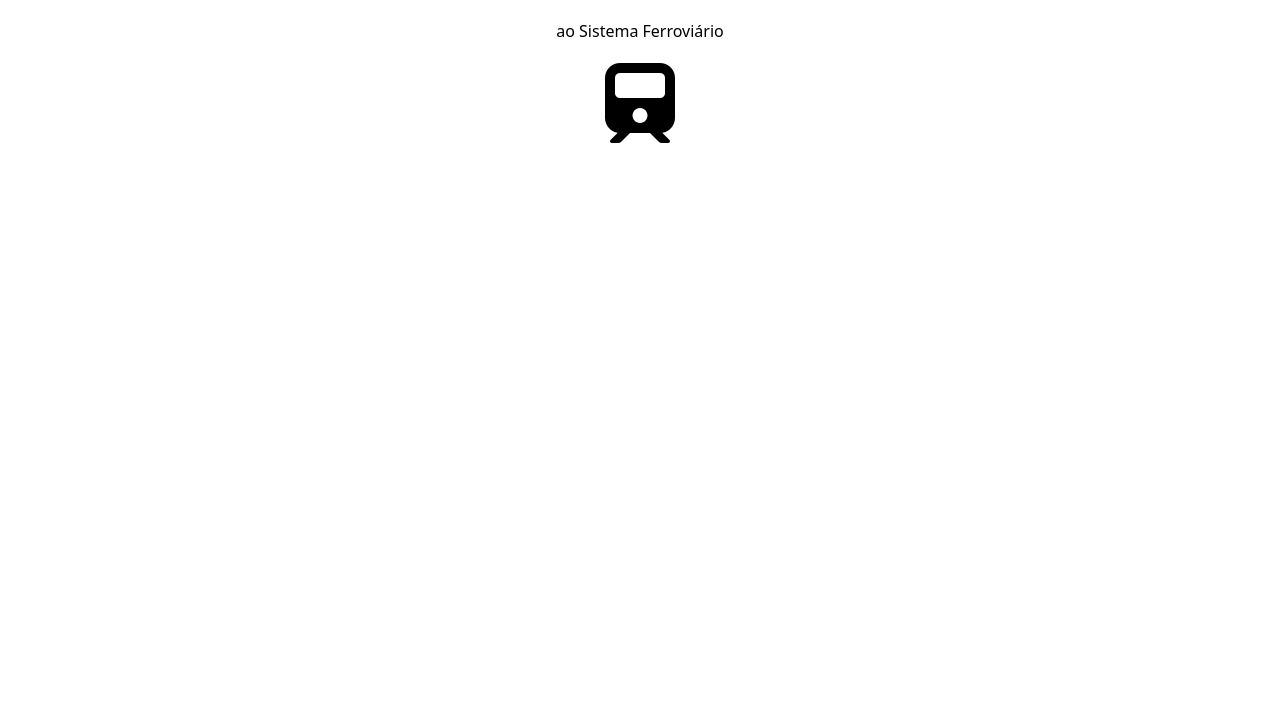
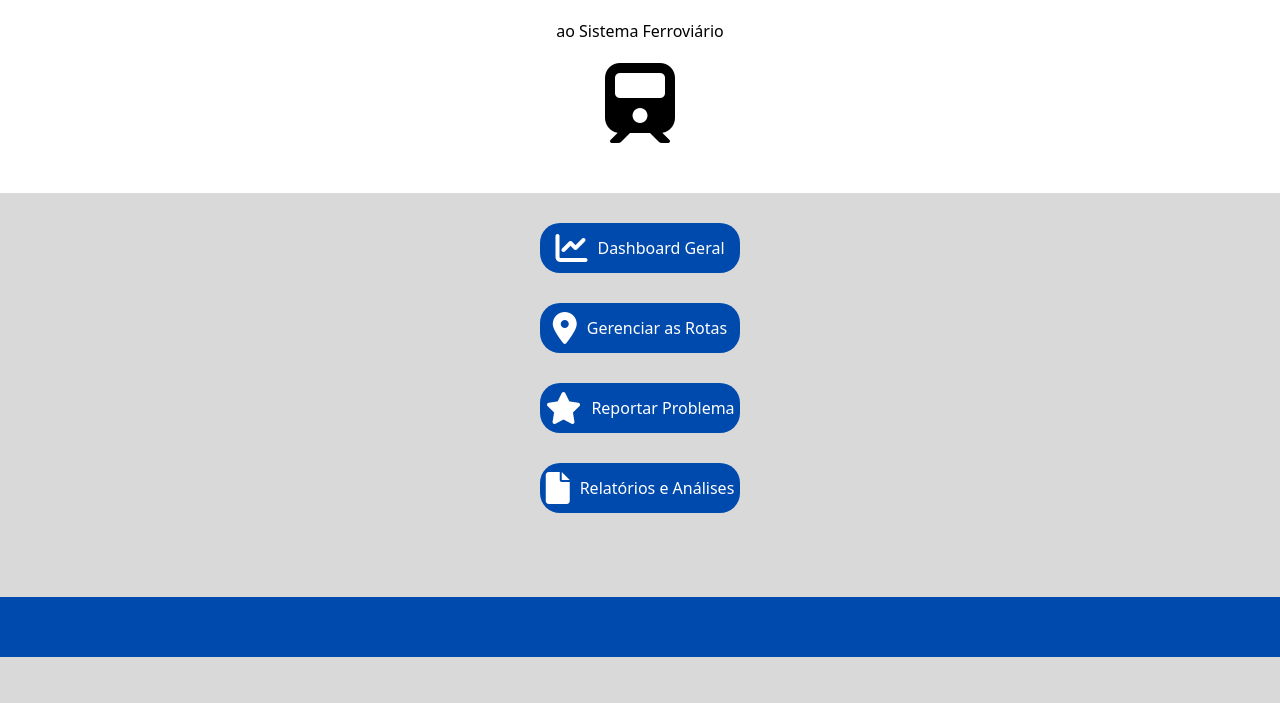
Before and after one commit to Prussematheus/MockUp, a PHP site: page /public/bem_vindo.html in a window 1280 px wide. Shown: the part 143-846 px from the top of the page. Before the commit the page ends 286 px from the top, so only its background shows below. Run offline with PHP 8.4, Linux system fonts and the light colour scheme.

Commit message:
ADD - Tela de bem vindo finalizada (só falta arrumar a centralização do header)

```diff
--- a/css/style.css
+++ b/css/style.css
@@ -50,7 +50,7 @@ h1{
 
 
 
-p{
+.inserir{
     font-size: 15px;
     text-align: center;
     color: #a6a6a6;
@@ -177,8 +177,35 @@ p{
 
    #bemVindo{
     text-align: center;
+    margin-bottom: 50px;
    }
 
    h4{
     font-weight: normal;
    }
+
+   .opcoes{
+    background-color: #d9d9d9;
+    height: 450px;
+    text-align: center;
+    gap: 50px;
+    padding: 30px;
+    margin: 0px;
+
+   }
+
+   .opcao {
+    background-color: #004aad;
+    height: 50px;
+    width: 200px;
+    display: flex;
+    margin:  0 auto 30px auto;
+    align-items: center;
+    justify-content: center;
+    gap: 10px;
+    border-radius: 20px;
+}
+
+   .nomeOpcao{
+    color: white;
+   }
--- a/public/bem_vindo.html
+++ b/public/bem_vindo.html
@@ -31,6 +31,32 @@
         <i class="fas fa-train fa-5x"></i>
     </div>
 
+    <div class="opcoes">
+        <div class="opcao">
+            <i class="fas fa-chart-line fa-2x" style="color: #ffffff;"></i>
+            <p class="nomeOpcao">Dashboard Geral</p>
+        </div>
+
+        <div class="opcao">
+            <i class="fas fa-map-marker-alt fa-2x" style="color: #ffffff;"></i>
+            <p class="nomeOpcao">Gerenciar as Rotas</p>
+        </div>
+
+        <div class="opcao">
+            <i class="fas fa-star fa-2x" style="color: #ffffff;"></i>
+            <p class="nomeOpcao">Reportar Problema</p>
+        </div>
+
+        <div class="opcao">
+            <i class="fas fa-file fa-2x" style="color: #ffffff;"></i>
+            <p class="nomeOpcao">Relatórios e Análises</p>
+        </div>
+    </div>
+
+    <footer class="fixarRodape">
+
+    </footer>
+
 
 </body>
 </html>
--- a/public/login.html
+++ b/public/login.html
@@ -24,7 +24,7 @@
 
 
 
-    <p>Por favor insira suas informações para Login</p>
+    <p class="inserir">Por favor insira suas informações para Login</p>
 
 
     <div class= 'container'>
--- a/public/senha_esquecida.html
+++ b/public/senha_esquecida.html
@@ -22,7 +22,7 @@
     </div>
 
 
-    <p>Insira seu Email para a recuperação de sua senha</p>
+    <p class="inserir">Insira seu Email para a recuperação de sua senha</p>
 
     <div class= 'container'>
         <form id="formLogin">
```
